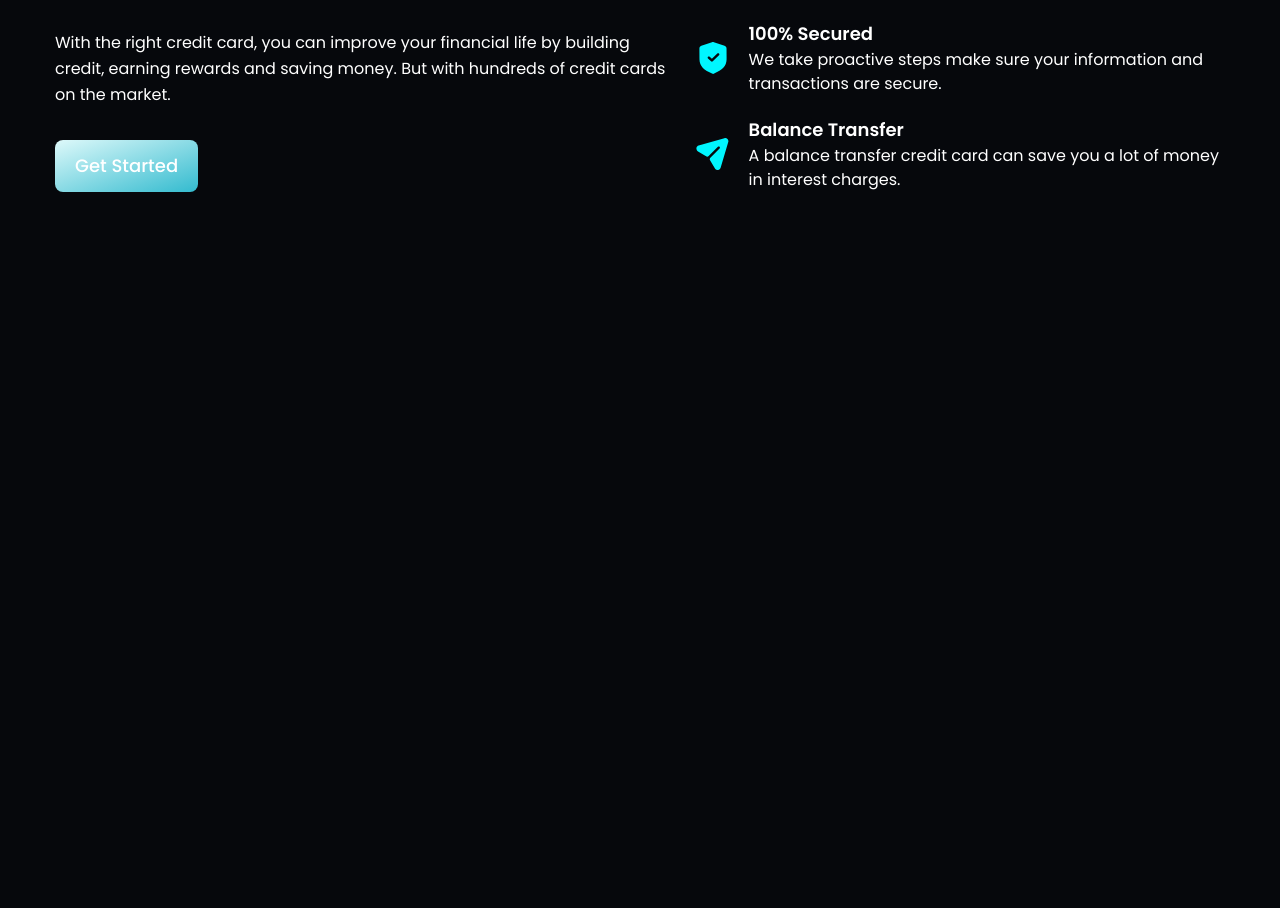
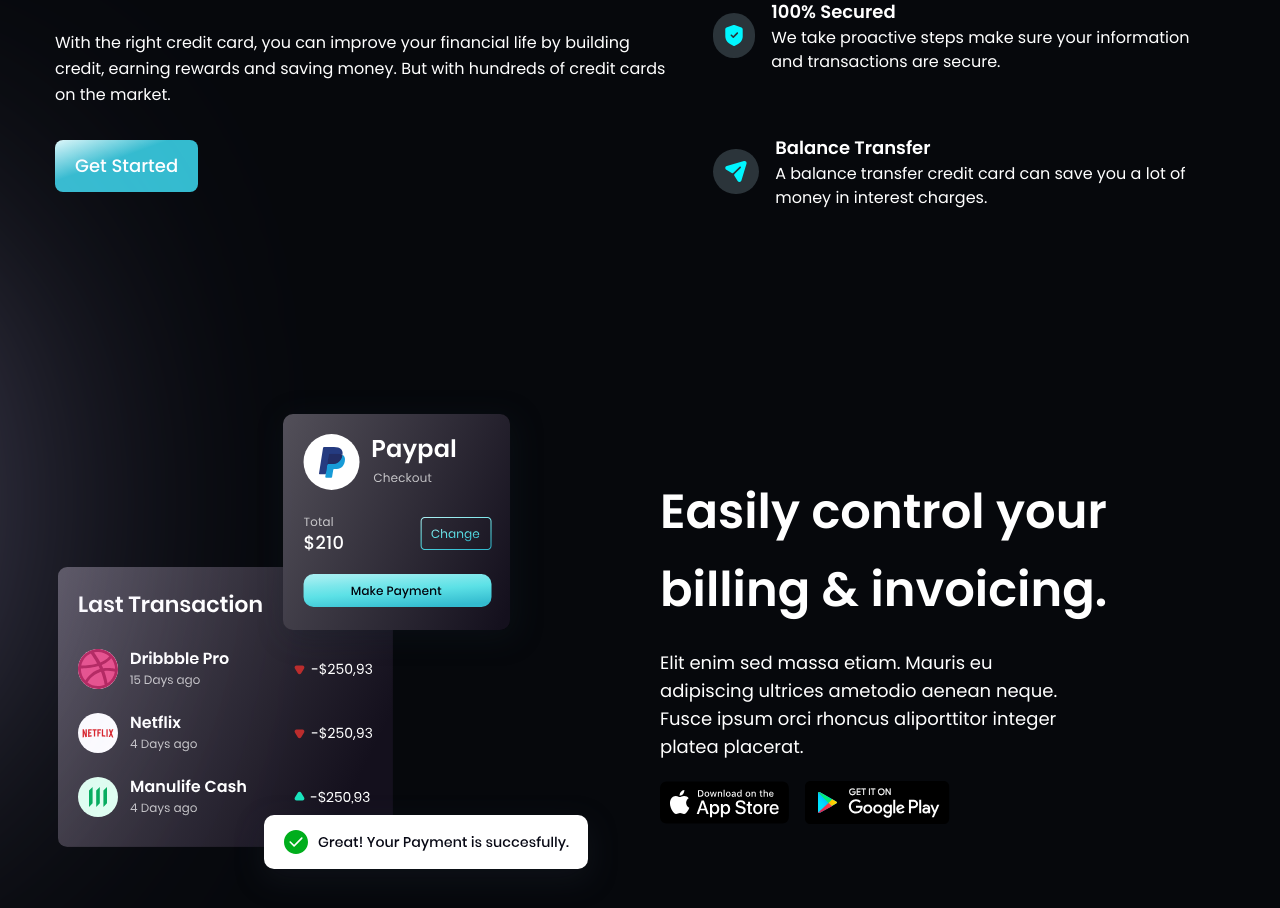
Before and after one commit to ibrar11/HooBank, a Next.js app: page / in a window 1280 px wide. Shown: the part 1090-1998 px from the top of the page. Before the commit the page ends 1362 px from the top, so only its background shows below. Built offline with nearby package versions, Linux system fonts and the light colour scheme.

Commit message:
create the transactions setion.

```diff
--- a/src/app/page.jsx
+++ b/src/app/page.jsx
@@ -2,6 +2,7 @@ import {
   HeroSection,
   EndorsementSection,
   BenefitsSection,
+  TranscationSection,
 } from "../components";
 
 export default function Home() {
@@ -10,6 +11,7 @@ export default function Home() {
       <HeroSection />
       <EndorsementSection />
       <BenefitsSection />
+      <TranscationSection />
     </main>
   );
 }
--- a/src/components/Button.jsx
+++ b/src/components/Button.jsx
@@ -4,7 +4,7 @@ const Button = ({ text = "", onClick = undefined }) => {
   return (
     <button
       onClick={onClick}
-      className="from-light-cyan to-m-turquoise rounded-lg bg-gradient-to-br px-5 py-3 text-lg font-medium hover:bg-gradient-to-tl"
+      className="from-light-cyan to-m-turquoise rounded-lg bg-gradient-to-br to-40% px-5 py-3 text-lg font-medium hover:bg-gradient-to-tl"
     >
       {text}
     </button>
--- a/src/components/Feature.jsx
+++ b/src/components/Feature.jsx
@@ -11,8 +11,10 @@ const Feature = ({
   text = "",
 }) => {
   return (
-    <div className="to-dark-purple flex items-center gap-x-4 from-white hover:rounded-lg hover:bg-gradient-to-br">
-      <div className={`flex min-w-10 justify-center ${iconStyle}`}>
+    <div className="to-dark-purple from-g-purple flex items-center gap-x-4 p-5 hover:rounded-lg hover:bg-gradient-to-br">
+      <div
+        className={`bg-gun-metal flex min-w-10 items-center justify-center rounded-full p-3 ${iconStyle}`}
+      >
         <img src={src} alt={alt} />
       </div>
       <div className={` ${textContainerStyle}`}>
--- a/src/components/index.js
+++ b/src/components/index.js
@@ -11,3 +11,4 @@ export { default as Header } from "./templates/Header";
 export { default as HeroSection } from "./templates/HeroSection";
 export { default as EndorsementSection } from "./templates/EndorsementSection";
 export { default as BenefitsSection } from "./templates/BenefitsSection";
+export { default as TranscationSection } from "./templates/TranscationSection";
--- /dev/null
+++ b/src/components/templates/TranscationSection.jsx
@@ -0,0 +1,35 @@
+import React from "react";
+import { Container, Divider } from "../index";
+
+const TranscationSection = () => {
+  return (
+    <section>
+      <Divider py="py-5 sm:py-10" />
+      <Container>
+        <div className="flex flex-col gap-y-10 sm:flex-row-reverse sm:gap-x-10">
+          <div className="flex flex-col gap-y-5 sm:w-1/2 sm:justify-center">
+            <h2 className="text-3xl font-semibold leading-relaxed text-white md:text-4xl md:leading-relaxed xl:text-5xl xl:leading-relaxed">
+              Easily control your billing & invoicing.
+            </h2>
+            <p className="max-w-[403px] text-base font-normal leading-normal text-white sm:text-lg">
+              Elit enim sed massa etiam. Mauris eu adipiscing ultrices ametodio
+              aenean neque. Fusce ipsum orci rhoncus aliporttitor integer platea
+              placerat.
+            </p>
+            <div className="flex flex-wrap gap-x-4 gap-y-4">
+              <img src="/svgs/apple.svg" alt="apple" />
+              <img src="/svgs/google-play-store.svg" alt="google-play-store" />
+            </div>
+          </div>
+          <div className="relative flex w-full items-center justify-center sm:w-1/2">
+            <img src="/svgs/invoice.svg" alt="invoice" className="w-auto" />
+            <div className="blur-4xl absolute -left-[90%] bottom-1/3 h-[470px] w-[405px] rounded-full bg-gradient-to-r from-white to-light-purple opacity-60"></div>
+          </div>
+        </div>
+      </Container>
+      <Divider py="py-5 sm:py-10" />
+    </section>
+  );
+};
+
+export default TranscationSection;
--- a/tailwind.config.js
+++ b/tailwind.config.js
@@ -21,6 +21,8 @@ module.exports = {
         "light-cyan": "#DEF9FA",
         "dark-blue": "#2e2d6d",
         "dark-purple": "#14101D",
+        "gun-metal": "#2B343A",
+        "g-purple": "#34323C",
       },
       maxWidth: {
         container: "1210px",
```
Also changed, not shown: public/svgs/invoice.svg (added).
